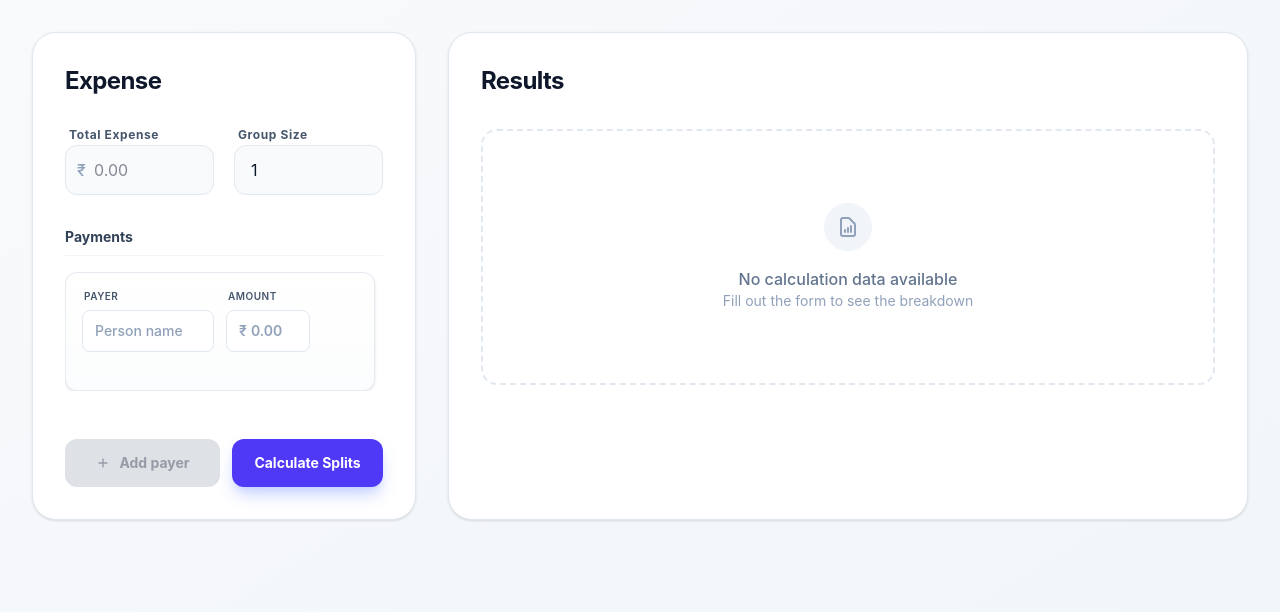
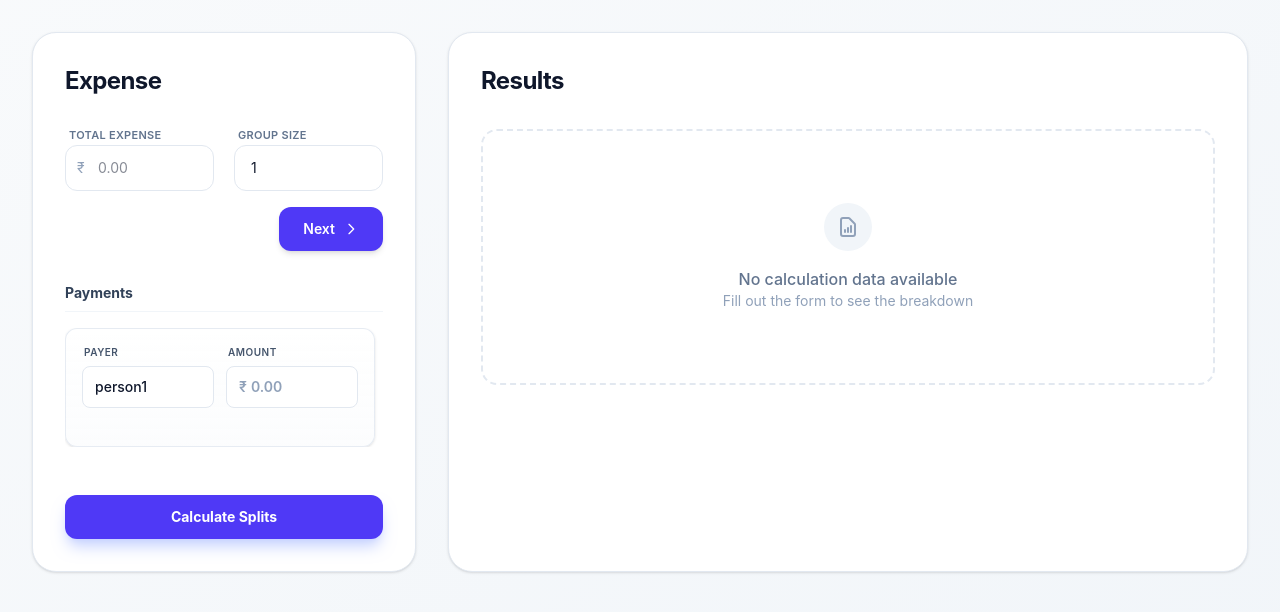
Before and after one commit to 19Dishank/expense-tracker, a React (Vite) app: page / in a window 1280 px wide. Shown: the top 612 px of the page. Built offline with nearby package versions, Linux system fonts and the light colour scheme.

Commit message:
feat: add button to append field

```diff
--- a/src/components/Tracker.jsx
+++ b/src/components/Tracker.jsx
@@ -9,10 +9,10 @@ const Tracker = () => {
         defaultValues: {
             totalExpense: null,
             totalPersons: 1,
-            paidBy: [{ personName: "", amount: null }]
+            paidBy: [{ personName: "person1", amount: null }]
         },
-        // resolver: yupResolver(validationSchema),
-        mode: "onBlur"
+        resolver: yupResolver(validationSchema),
+        mode: "onSubmit"
     })
 
     const [result, setResult] = useState(null)
--- a/src/components/ui/ExpenseInput.jsx
+++ b/src/components/ui/ExpenseInput.jsx
@@ -11,7 +11,8 @@ const ExpenseInput = ({ setResult }) => {
         remove: removePerson,
     } = useFieldArray({
         control,
-        name: "paidBy"
+        name: "paidBy",
+        shouldUnregister: true
     })
 
     const totalPersons = watch("totalPersons")
@@ -50,47 +51,102 @@ const ExpenseInput = ({ setResult }) => {
     }
 
     const handleCustomChange = () => {
-        for (let index = 0; index < parseInt(totalPersons) - 1; index++) {
-            appendPerson({ personName: "", amount: "" })
+        const desired = parseInt(totalPersons) || 0;
+        const current = paidByFields.length;
+
+        if (desired > current) {
+            for (let i = 0; i < desired - current; i++) {
+                appendPerson({
+                    personName: `person${current + i + 1}`,
+                    amount: ""
+                });
+            }
+        } else if (desired < current) {
+            for (let i = current; i > desired; i--) {
+                removePerson(i - 1);
+            }
         }
     };
 
+    useEffect(() => {
+        const desired = parseInt(totalPersons) || 0;
+        const current = paidByFields.length;
+
+        if (desired > current) {
+            for (let i = 0; i < desired - current; i++) {
+                appendPerson({
+                    personName: `person${current + i + 1}`,
+                    amount: ""
+                });
+            }
+        } else if (desired < current) {
+            for (let i = current; i > desired; i--) {
+                removePerson(i - 1);
+            }
+        }
+    }, [totalPersons]);
     return (
         <>
-            {/* {parseInt(totalPersons) != paidByFields.length && (
-                <span className="px-3  py-1 bg-amber-100 text-amber-600 text-xs font-bold  tracking-wider rounded-full">
-                    group size and payers doesn't match
-                </span>
-            )} */}
             <form onSubmit={handleSubmit(handleExpenseCalculate)} className="space-y-5 mt-5 sm:space-y-6 lg:space-y-8">
-                <div className="grid grid-cols-1 sm:grid-cols-2 gap-4 sm:gap-5">
-                    <div className="space-y-1.5">
-                        <label className="text-[12px] font-bold text-slate-600 capitalize tracking-wider ml-1">Total Expense</label>
-                        <div className="relative">
-                            <span className="absolute left-3 top-1/2 -translate-y-1/2 text-slate-400 font-medium">₹</span>
+                <div className="space-y-4">
+
+                    <div className="grid grid-cols-1 sm:grid-cols-2 gap-4 sm:gap-5">
+
+                        <div className="space-y-1.5">
+                            <label className="text-[11px] font-semibold text-slate-500 uppercase tracking-wide ml-1">
+                                Total Expense
+                            </label>
+                            <div className="relative">
+                                <span className="absolute left-3 top-1/2 -translate-y-1/2 text-slate-400 text-sm">
+                                    ₹
+                                </span>
+                                <input
+                                    type="text"
+                                    placeholder="0.00"
+                                    {...register('totalExpense')}
+                                    className={`w-full pl-8 pr-4 py-3 text-sm bg-white border ${errors?.totalExpense
+                                        ? 'border-red-300 ring-red-50'
+                                        : 'border-slate-200 focus:border-indigo-500 ring-transparent'
+                                        } rounded-xl outline-none focus:ring-4 transition-all`}
+                                />
+                            </div>
+                        </div>
+
+                        <div className="space-y-1.5">
+                            <label className="text-[11px] font-semibold text-slate-500 uppercase tracking-wide ml-1">
+                                Group Size
+                            </label>
                             <input
-                                type='text'
-                                placeholder='0.00'
-                                {...register('totalExpense')}
-                                className={`w-full pl-7 pr-4 py-3 bg-slate-50 border ${errors?.totalExpense ? 'border-red-300 ring-red-50' : 'border-slate-200 focus:border-indigo-500 ring-transparent'} rounded-xl outline-none focus:ring-4 transition-all`}
+                                type="number"
+                                min={0}
+                                placeholder="No. of people"
+                                {...register('totalPersons')}
+                                className={`w-full px-4 py-3 text-sm bg-white border ${errors?.totalPersons
+                                    ? 'border-red-300 ring-red-50'
+                                    : 'border-slate-200 focus:border-indigo-500 ring-transparent'
+                                    } rounded-xl outline-none focus:ring-4 transition-all`}
                             />
                         </div>
-                        {errors?.totalExpense && (<p className="text-red-500 text-[11px] font-medium mt-1 ml-1">{errors?.totalExpense.message}</p>)}
                     </div>
 
-                    <div className="space-y-1.5">
-                        <label className="text-[12px] font-bold text-slate-600 capitalize tracking-wider ml-1">Group Size</label>
-                        <input
-                            type='number'
-                            min={0}
+                    <div className="flex justify-end">
+                        <button
+                            type="button"
+                            onClick={handleCustomChange}
+                            className="px-6 py-3 bg-indigo-600 hover:bg-indigo-700 text-white font-semibold text-sm rounded-xl shadow-md hover:shadow-lg hover:-translate-y-0.5 active:translate-y-0 transition-all duration-150 flex items-center gap-2"
+                        >
+                            Next
+                            <svg
+                                className="w-4 h-4"
+                                fill="none"
+                                stroke="currentColor"
+                                viewBox="0 0 24 24"
+                            >
+                                <path strokeLinecap="round" strokeLinejoin="round" strokeWidth="2" d="M9 5l7 7-7 7" />
+                            </svg>
+                        </button>
+                    </div>
 
-                            placeholder='No. of people'
-                            {...register('totalPersons')}
-                            className={`w-full px-4 py-3 bg-slate-50 border ${errors?.totalPersons ? 'border-red-300 ring-red-50' : 'border-slate-200 focus:border-indigo-500 ring-transparent'} rounded-xl outline-none focus:ring-4 transition-all`}
-                        />
-                        {errors?.totalPersons && (<p className="text-red-500 text-[11px] font-medium mt-1 ml-1">{errors?.totalPersons.message}</p>)}
-                        {/* <button onClick={handleCustomChange} >Next</button> */}
-                    </div>
                 </div>
 
                 <div className="space-y-4">
@@ -123,7 +179,7 @@ const ExpenseInput = ({ setResult }) => {
                                         </p>
                                     </div>
 
-                                    <div className="col-span-4">
+                                    <div className="col-span-6">
                                         <div className="relative flex flex-col">
                                             <label className="text-[10px] font-semibold text-slate-600 uppercase tracking-wider ml-0.5 mb-1.5 block">Amount</label>
                                             <div
@@ -149,7 +205,7 @@ const ExpenseInput = ({ setResult }) => {
                                         </div>
                                     </div>
 
-                                    <div className="col-span-2 flex justify-end">
+                                    {/* <div className="col-span-2 flex justify-end">
                                         {index > 0 && (
                                             <button
                                                 type="button"
@@ -171,7 +227,7 @@ const ExpenseInput = ({ setResult }) => {
                                                 </svg>
                                             </button>
                                         )}
-                                    </div>
+                                    </div> */}
                                 </div>
                             </div>
                         ))}
@@ -187,7 +243,7 @@ const ExpenseInput = ({ setResult }) => {
                 )}
 
                 <div className="flex flex-col-reverse sm:flex-row gap-2 sm:gap-3 pt-3 sm:pt-4">
-                    <button
+                    {/* <button
                         type="button"
                         onClick={handleAppend}
                         disabled={paidByFields.length >= watch("totalPersons")}
@@ -197,7 +253,7 @@ const ExpenseInput = ({ setResult }) => {
                             <path strokeLinecap="round" strokeLinejoin="round" strokeWidth="2" d="M12 6v6m0 0v6m0-6h6m-6 0H6" />
                         </svg>
                         Add payer
-                    </button>
+                    </button> */}
 
                     <button
                         type="submit"
```
